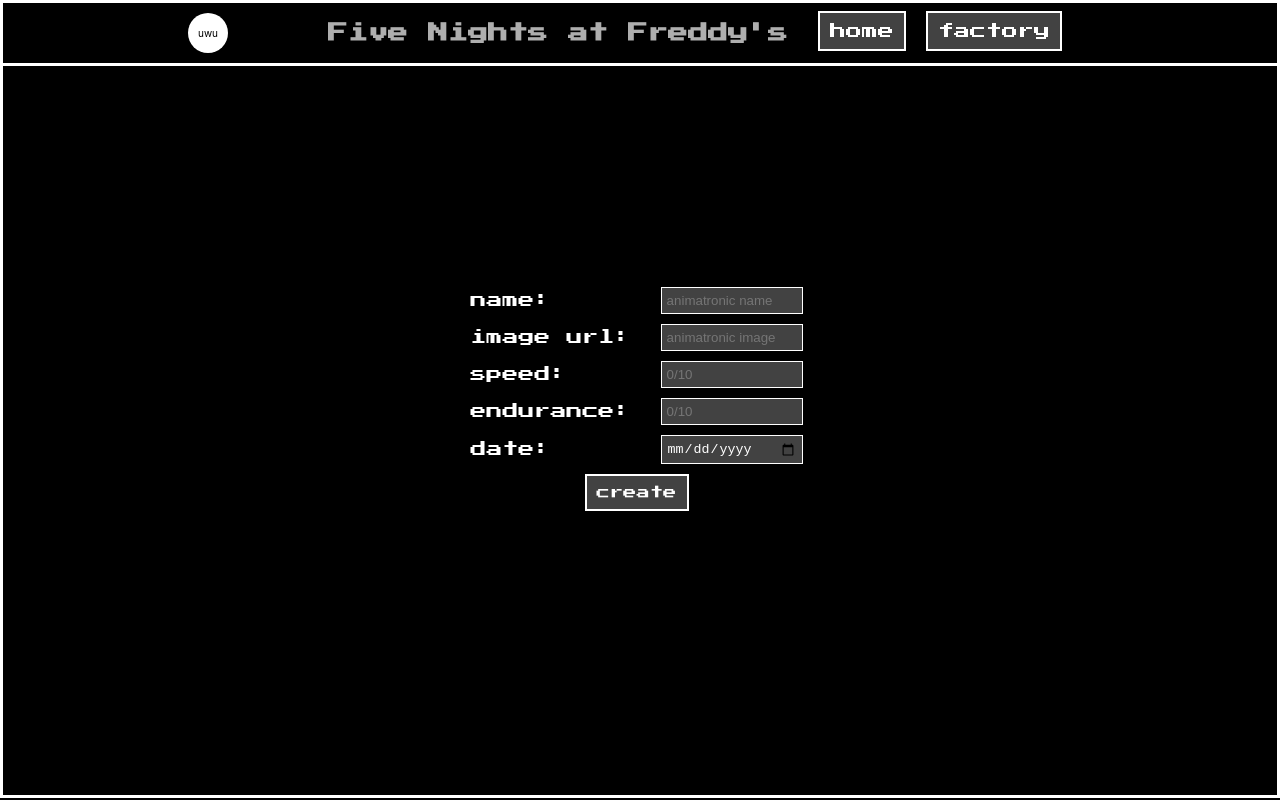
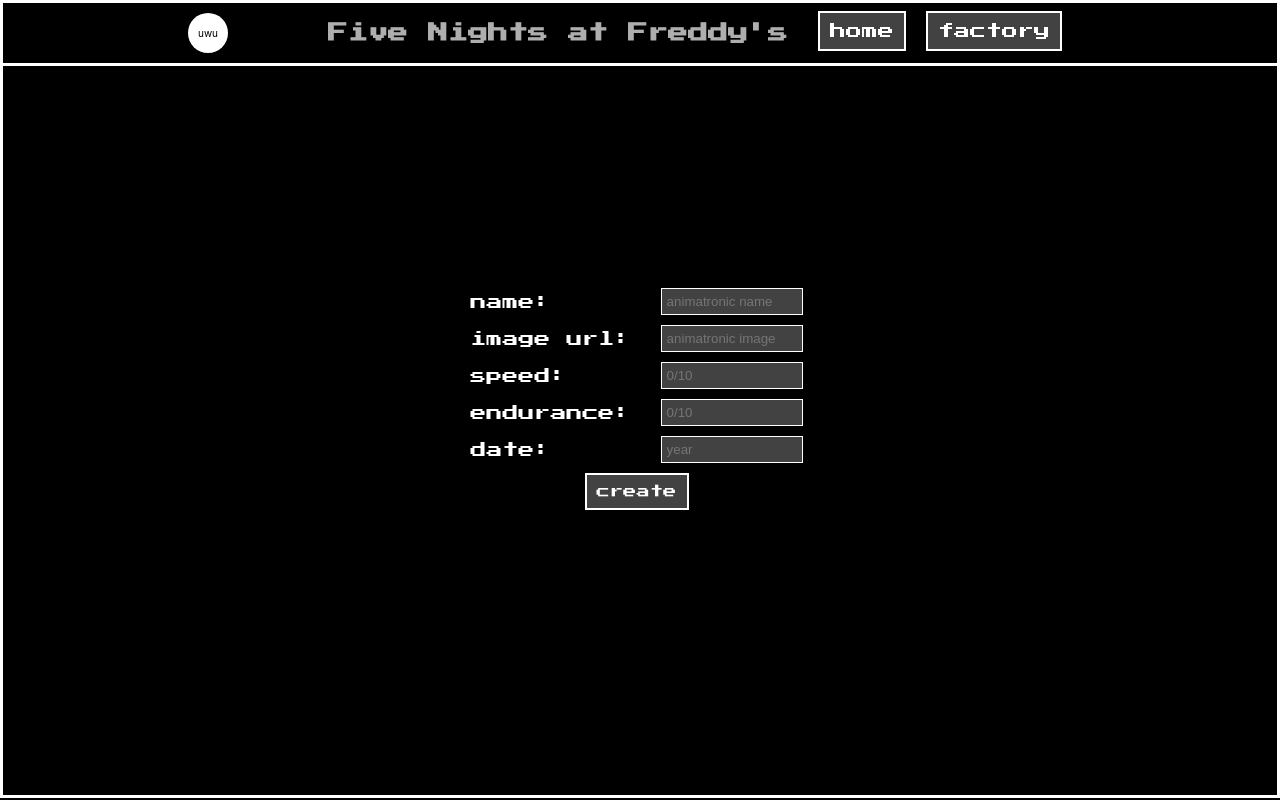
Before and after one commit to hxst1/FiveNightsAtFreddys-Frontend-React, a React (Create React App) app: page /factory in a window 1280 px wide. Built offline with nearby package versions, Linux system fonts and the light colour scheme.

Commit message:
:bug: new robot date modified

```diff
--- a/src/components/NewRobot/NewRobot.js
+++ b/src/components/NewRobot/NewRobot.js
@@ -180,7 +180,7 @@
           <label htmlFor="date">date:</label>
           <input
             id="date"
-            type="date"
+            type="string"
             onChange={handleDataChange}
             placeholder="year"
           />
```
